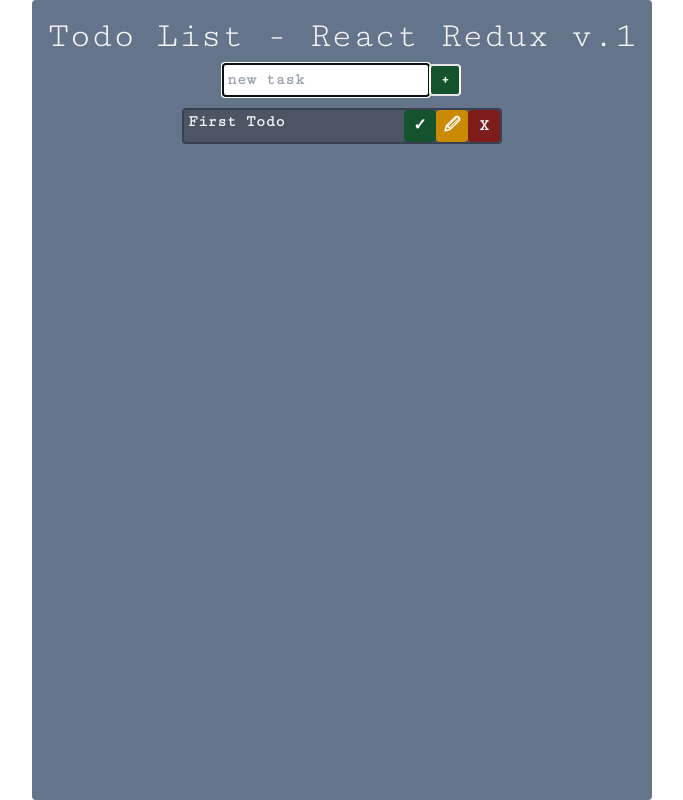
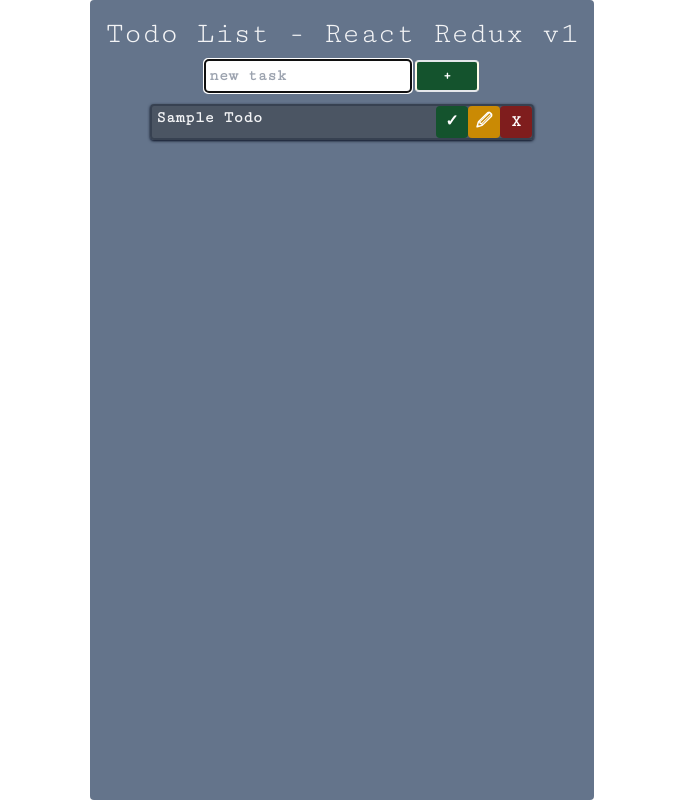
Before and after one commit to whippet-code/todo, a React (Create React App) app: page / in a window 1280 px wide. Shown: the whole page, without its empty margins (298-981 px from the left). Built offline with nearby package versions, Linux system fonts and the light colour scheme.

Commit message:
code tidy

```diff
--- a/src/components/Todo.js
+++ b/src/components/Todo.js
@@ -11,7 +11,7 @@
 
   // each todo has a completed, edit & delete button. Use props.id to call dispatch with id as payload
   return (
-    <div className="flex flex-col self-center w-80 mb-1 rounded">
+    <div className="flex flex-col self-center w-96 mb-1 rounded shadow shadow-slate-900">
       <div className="flex justify-between text-gray-100 bg-gray-600 border-2 border-gray-700 rounded pl-1">
         <h4 id={props.id}>{props.content}</h4>
         <div>
--- a/src/components/Todos.js
+++ b/src/components/Todos.js
@@ -32,8 +32,8 @@
   // itterate the state.data object and create a todo from each id (pass as props????? to each Todo)
   return (
     <div className="flex flex-col self-center bg-slate-500 p-4 w-100 h-screen rounded">
-      <h1 className="text-gray-100 font-light text-4xl">
-        Todo List - React Redux v.1
+      <h1 className="text-gray-100 font-light text-3xl">
+        Todo List - React Redux v1
       </h1>
       <form
         className="flex self-center content-center w-100 mb-1 p-2"
@@ -44,17 +44,18 @@
       >
         <input
           type="text"
-          className="pl-1"
+          className="pl-1 rounded mr-1 max-w-full"
           id="inputField"
           ref={inputRef}
           name="value"
           placeholder="new task"
           onChange={(e) => setUserInput(e.target.value)} //when user types into box update the userInput state
           value={userInput}
+          autoComplete="off"
         ></input>
         <button
           type="submit"
-          className="bg-green-900 h-8 w-8 rounded text-white border-x-yellow-50 border-2"
+          className="bg-green-900 h-8 w-16 rounded text-white border-x-yellow-50 border-2"
           onClick={(e) => dispatch(addTodo(userInput))}
         >
           +
--- a/src/store/todos.js
+++ b/src/store/todos.js
@@ -9,7 +9,7 @@
     data: {
       //individual todo item id=1
       1: {
-        content: "First Todo",
+        content: "Sample Todo",
         completed: false,
       },
     },
```
